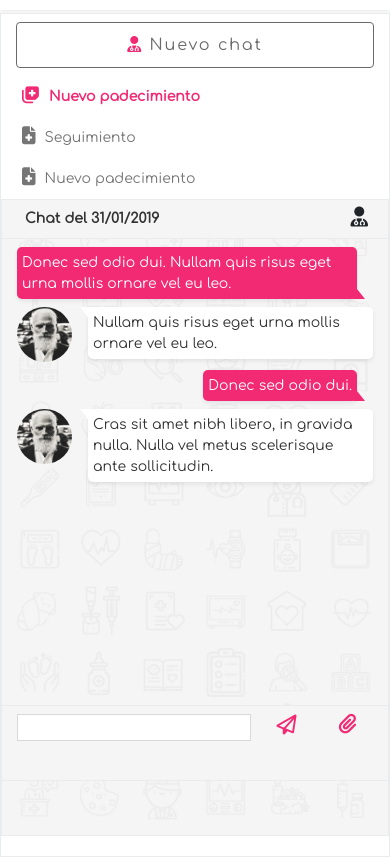
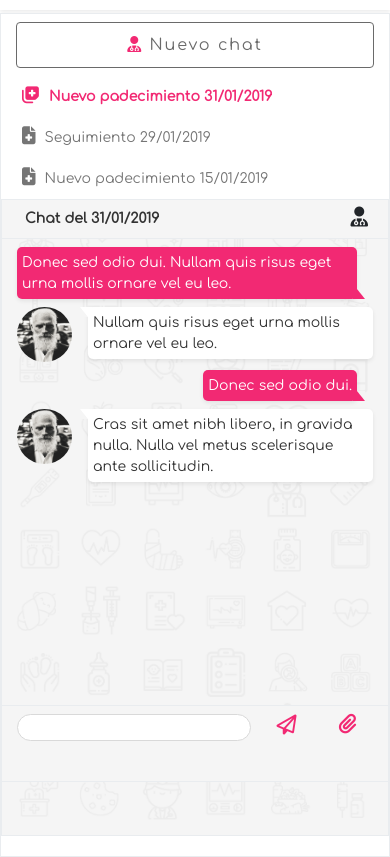
Before and after one commit to Samahara/paimcom, a plain HTML site: page views/paciente-ficha.html in a window 390 px wide. Both pictures are taken after a click on the button 227 px from the left and 35 px from the top of the page. Shown: the part 63-920 px from the top of the page. Drawn offline with nearby package versions, Linux system fonts and the light colour scheme.

Commit message:
chat mobile

```diff
--- a/css/main.css
+++ b/css/main.css
@@ -592,6 +592,7 @@ span.badge.pend_success {
   background-color: #f5f5f5;
   border-top: 1px solid #e9ecef;
   border-bottom: 1px solid #e9ecef;
+  height: 77px;
 }
 .new_chat_message_content i {
   color: #F22973;
@@ -599,8 +600,12 @@ span.badge.pend_success {
 }
 .new_chat_message_content textarea {
   border: 1px solid #d9d9d9;
+  border-radius: 20px;
   resize: none;
   width: 100%;
+}
+#customFileChat {
+  display: none;
 }
 .new_chat_title {
   background-color: #f5f5f5;
--- a/views/paciente-ficha.html
+++ b/views/paciente-ficha.html
@@ -58,13 +58,13 @@
                   <i class="fas fa-user-md color-immer"></i> Nuevo chat
                 </button>
                 <button class="chat-open active show" type="button" name="button" id="v-pills-chat_active-tab" data-toggle="pill" href="#v-pills-chat_active" role="tab" aria-controls="v-pills-chat_active" aria-selected="false">
-                  <i class="fas fa-notes-medical"></i> Nuevo padecimiento
+                  <i class="fas fa-notes-medical"></i> Nuevo padecimiento <span>31/01/2019</span>
                 </button>
                 <button class="chat-close" type="button" name="button" id="v-pills-messages-tab" data-toggle="pill" href="#v-pills-messages" role="tab" aria-controls="v-pills-messages" aria-selected="false">
-                  <i class="fas fa-file-medical"></i> Seguimiento
+                  <i class="fas fa-file-medical"></i> Seguimiento <span>29/01/2019</span>
                 </button>
                 <button class="chat-close" type="button" name="button" id="v-pills-settings-tab" data-toggle="pill" href="#v-pills-settings" role="tab" aria-controls="v-pills-settings" aria-selected="false">
-                  <i class="fas fa-file-medical"></i> Nuevo padecimiento
+                  <i class="fas fa-file-medical"></i> Nuevo padecimiento <span>15/01/2019</span>
                 </button>
               </div>
             </div>
@@ -341,7 +341,7 @@
                         <div class="col-12 new_chat_message_content">
                           <div class="form-row">
                             <div class="col-8 col-md-10 pt-2">
-                              <textarea class="" name="name" rows="1"></textarea>
+                              <textarea name="name" rows="1"></textarea>
                             </div>
                             <div class="col-2 col-md-1 text-center">
                               <button class="btn px-1 pt-2 pb-0" type="submit"><i class="far fa-paper-plane"></i></button>
```
